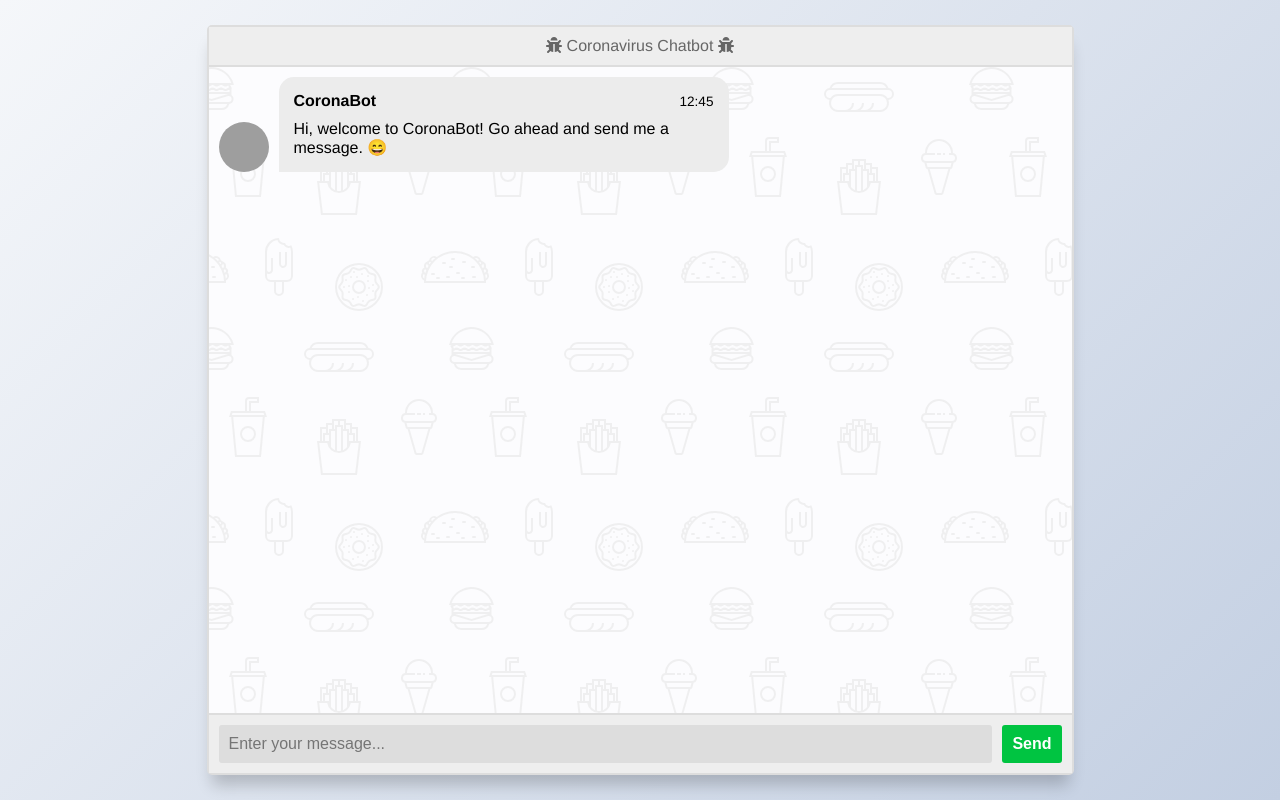
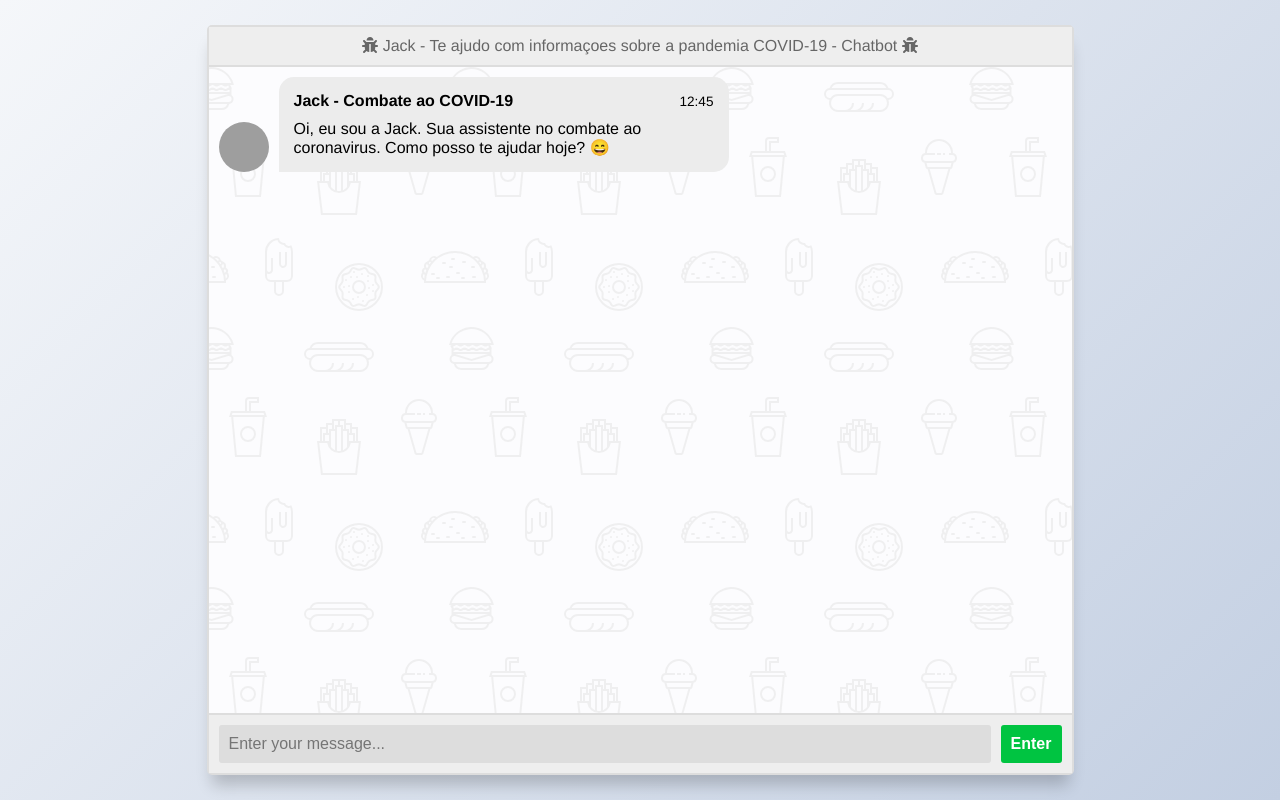
Before and after one commit to lipecayres/chatbot-COVID19, a Python web app: template chatbot/templates/index.html in a window 1280 px wide. Run offline with Jinja, Linux system fonts and the light colour scheme; the template is opened without the code that fills it, so the values that code supplies are empty; some libraries are stand-ins or nearby versions; grey boxes are pictures that could not be loaded.

Commit message:
update laguade pt-br

```diff
--- a/chatbot/templates/index.html
+++ b/chatbot/templates/index.html
@@ -3,7 +3,7 @@
 
 <head>
   <meta charset="UTF-8">
-  <title>CoronaBot</title>
+  <title>Jack - Commbatendo a pandemia!</title>
   <meta charset="UTF-8">
   <meta name="viewport" content="width=device-width, initial-scale=1.0">
   <meta http-equiv="X-UA-Compatible" content="ie=edge">
@@ -16,7 +16,7 @@
   <section class="msger">
     <header class="msger-header">
       <div class="msger-header-title">
-        <i class="fas fa-bug"></i> Coronavirus Chatbot <i class="fas fa-bug"></i>
+        <i class="fas fa-bug"></i> Jack - Te ajudo com informaçoes sobre a pandemia COVID-19 - Chatbot  <i class="fas fa-bug"></i>
       </div>
     </header>
 
@@ -26,12 +26,12 @@
 
         <div class="msg-bubble">
           <div class="msg-info">
-            <div class="msg-info-name">CoronaBot</div>
+            <div class="msg-info-name">Jack - Combate ao COVID-19</div>
             <div class="msg-info-time">12:45</div>
           </div>
 
           <div class="msg-text">
-            Hi, welcome to CoronaBot! Go ahead and send me a message. 😄
+            Oi, eu sou a Jack. Sua assistente no combate ao coronavirus. Como posso te ajudar hoje? 😄
           </div>
         </div>
       </div>
@@ -40,7 +40,7 @@
 
     <form class="msger-inputarea">
       <input type="text" class="msger-input" id="textInput" placeholder="Enter your message...">
-      <button type="submit" class="msger-send-btn">Send</button>
+      <button type="submit" class="msger-send-btn">Enter</button>
     </form>
   </section>
   <!-- partial -->
```
